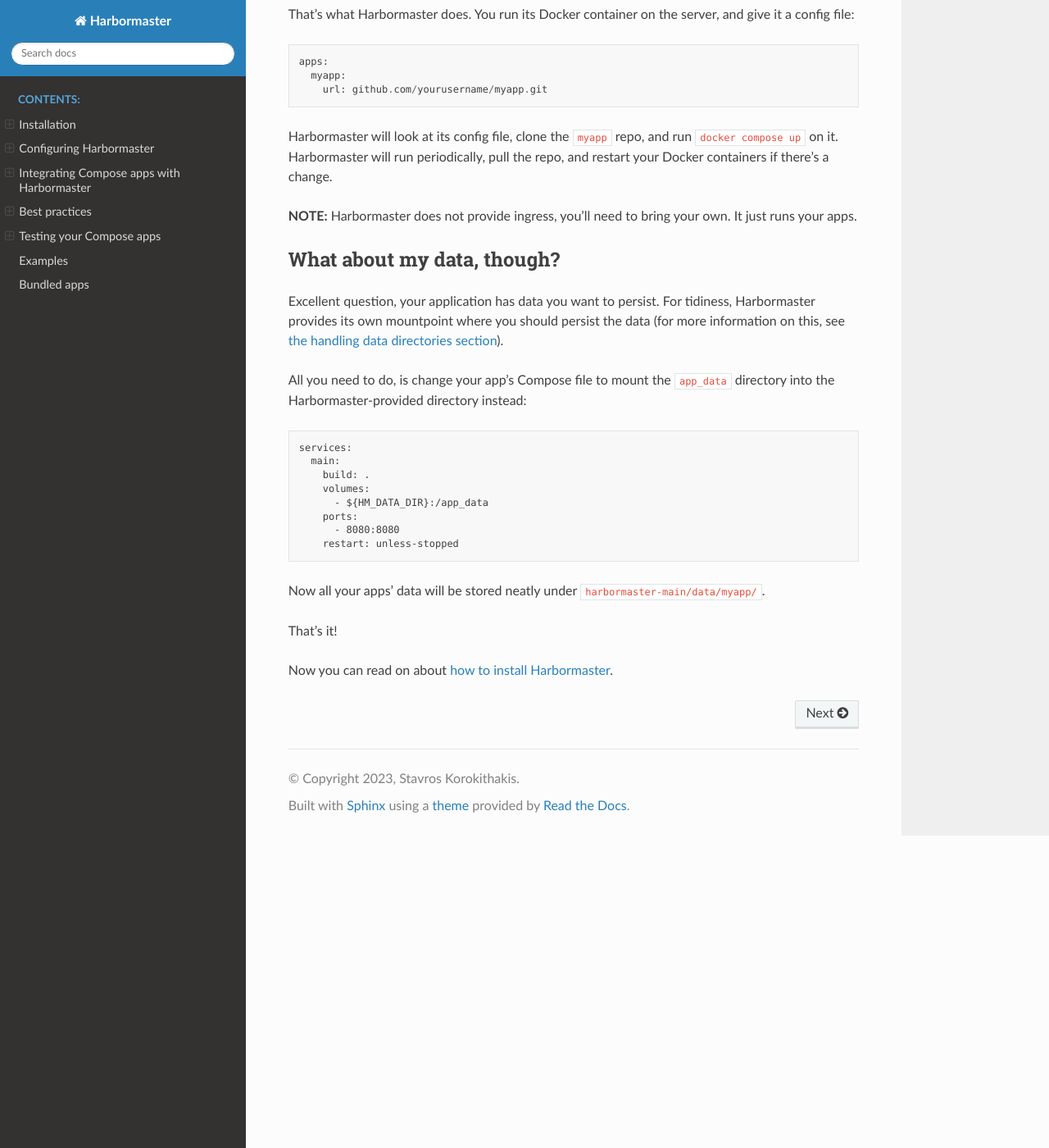
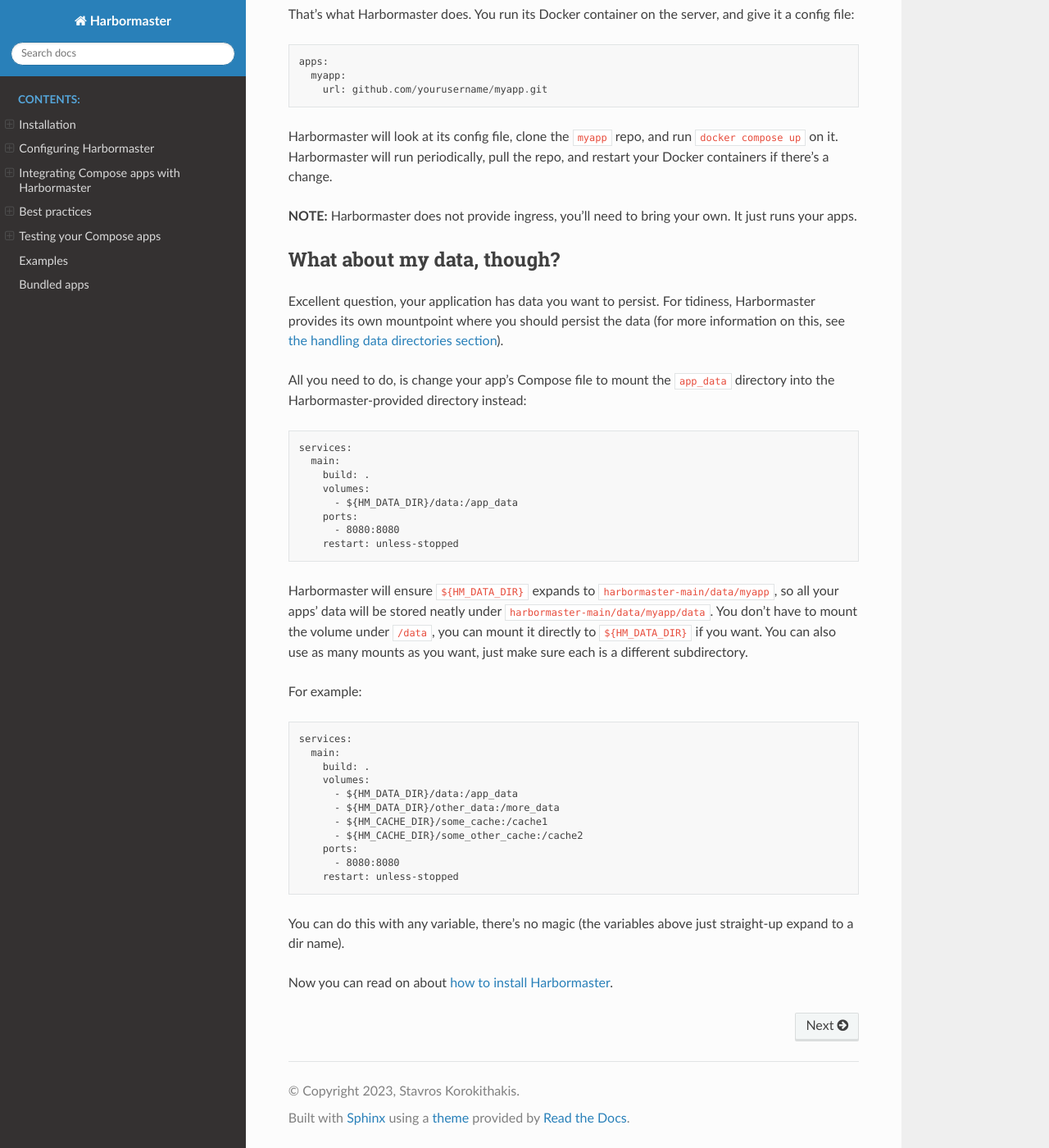
Before and after one commit to skorokithakis/harbormaster, a Sphinx documentation site: the page built from docs/source/index.rst, in a window 1280 px wide and 1400 px high, scrolled down 682 px. Shown: the whole window at 82% size. Built offline with Sphinx 7.4.7 and the Read the Docs theme 2.0.0, drawn with Linux system fonts in a browser that asks for light colours; pages that are not in the unit, such as notebooks, are missing from menus.

Commit message:
doc: Clarify some small things

```diff
--- a/docs/source/index.rst
+++ b/docs/source/index.rst
@@ -65,14 +65,33 @@
       main:
         build: .
         volumes:
-          - ${HM_DATA_DIR}:/app_data
+          - ${HM_DATA_DIR}/data:/app_data
         ports:
           - 8080:8080
         restart: unless-stopped
 
-Now all your apps' data will be stored neatly under ``harbormaster-main/data/myapp/``.
+Harbormaster will ensure ``${HM_DATA_DIR}`` expands to ``harbormaster-main/data/myapp``,
+so all your apps' data will be stored neatly under ``harbormaster-main/data/myapp/data``.
+You don't have to mount the volume under ``/data``, you can mount it directly to
+``${HM_DATA_DIR}`` if you want. You can also use as many mounts as you want, just make
+sure each is a different subdirectory.
 
-That's it!
+For example::
+
+    services:
+      main:
+        build: .
+        volumes:
+          - ${HM_DATA_DIR}/data:/app_data
+          - ${HM_DATA_DIR}/other_data:/more_data
+          - ${HM_CACHE_DIR}/some_cache:/cache1
+          - ${HM_CACHE_DIR}/some_other_cache:/cache2
+        ports:
+          - 8080:8080
+        restart: unless-stopped
+
+You can do this with any variable, there's no magic (the variables above just
+straight-up expand to a dir name).
 
 Now you can read on about :doc:`how to install Harbormaster <installation>`.
 
```
Also changed, not shown: CHANGELOG.md (+7 -0 lines), docs/source/configuration.md (+5 -3 lines).
